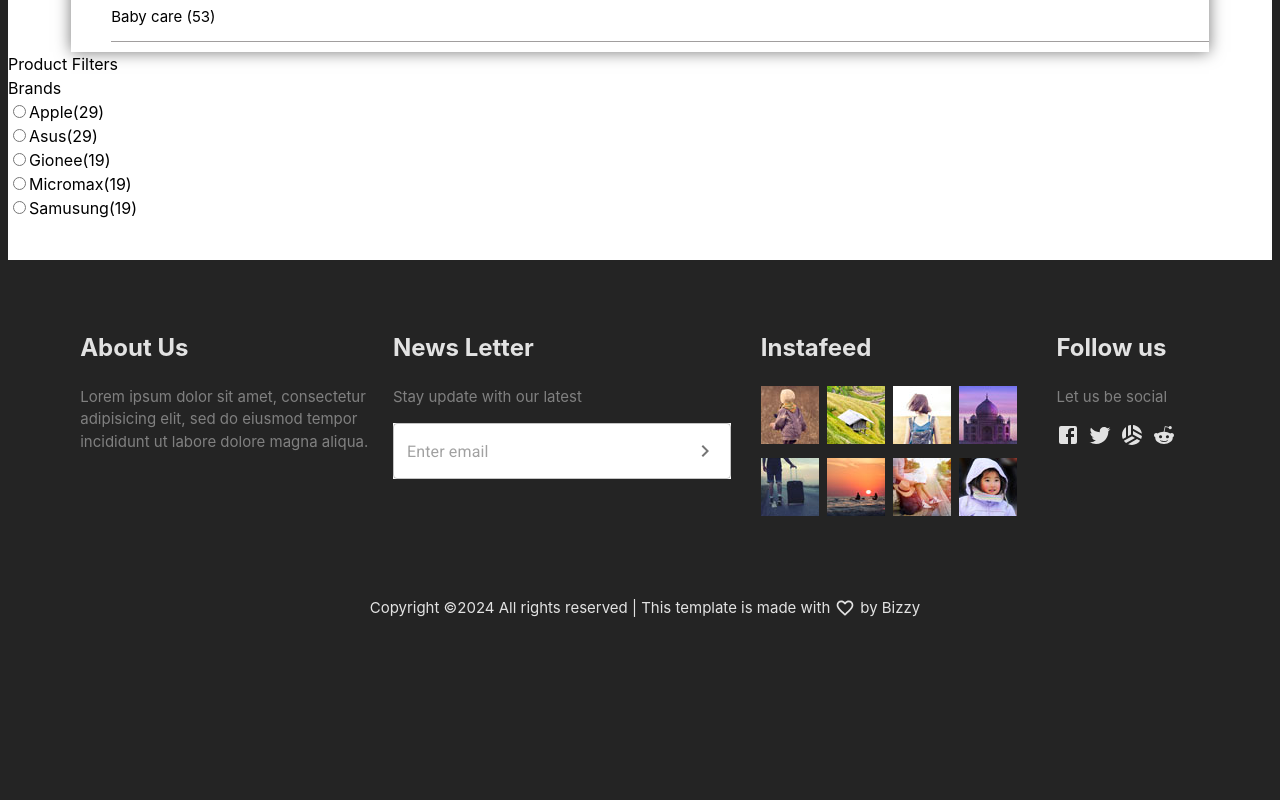
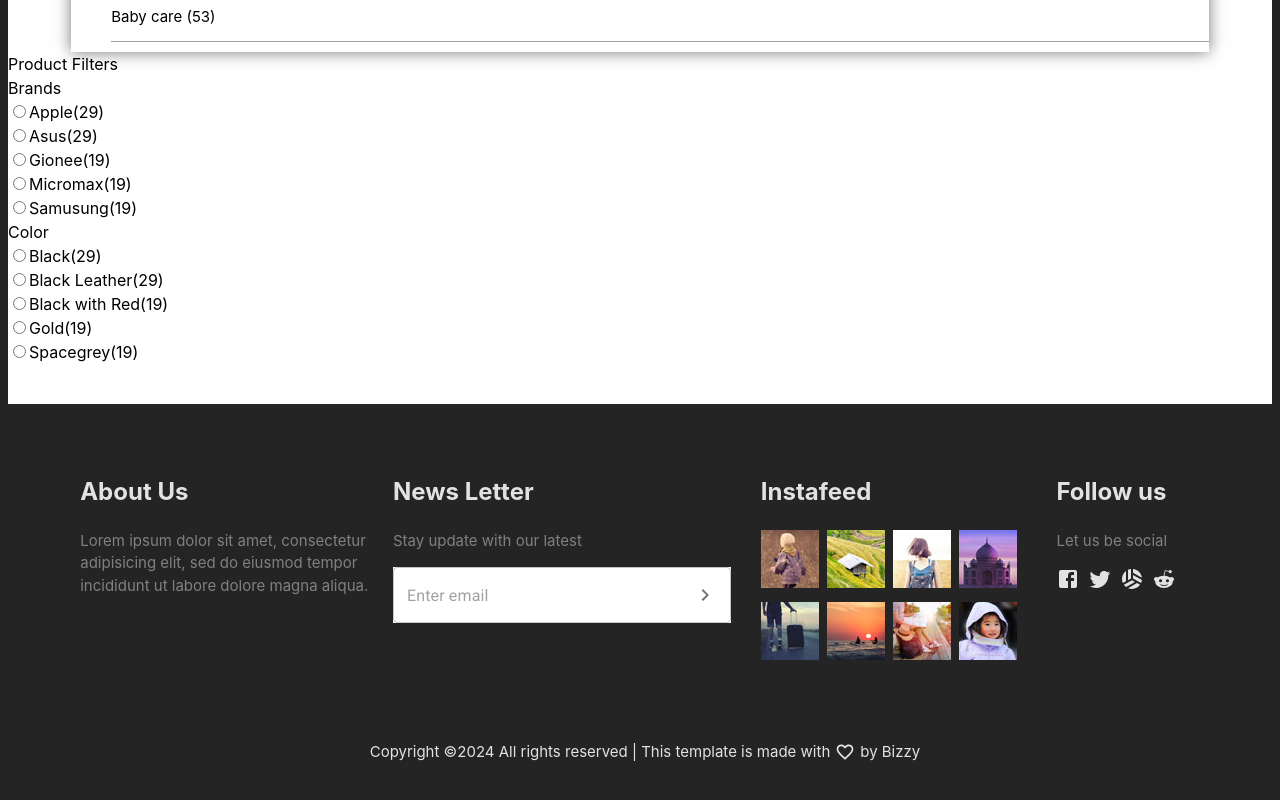
Before and after one commit to BridgetKas/ShoeStore, a React (Vite) app: page /shop in a window 1280 px wide. Shown: the part 1264-2064 px from the top of the page. Before the commit the page ends 1928 px from the top, so only its background shows below. Built offline with nearby package versions, Linux system fonts and the light colour scheme.

Commit message:
Added category Component

```diff
--- a/src/pages/Shop/category.jsx
+++ b/src/pages/Shop/category.jsx
@@ -42,7 +42,29 @@ function CategoryComp() {
           <label htmlFor="samusung">Samusung(19)</label>
         </div>
       </div>
-
+      <div>
+        <div>Color</div>
+        <div>
+          <input type="radio" id="black"  value="black" />
+          <label htmlFor="black">Black(29)</label>
+        </div>
+        <div>
+          <input type="radio" id="blackleather"  value="BL" />
+          <label htmlFor="BL">Black Leather(29)</label>
+        </div>
+        <div>
+          <input type="radio" id="Black with red"  value="BWR"  />
+          <label htmlFor="BWR">Black with Red(19)</label>
+        </div>
+        <div>
+          <input type="radio" id="micromax"  value="micromax" />
+          <label htmlFor="micromax">Gold(19)</label>
+        </div>
+        <div>
+          <input type="radio" id="samusung"  value="samusung" />
+          <label htmlFor="samusung">Spacegrey(19)</label>
+        </div>
+      </div>
     </div>
   )
 }
```
